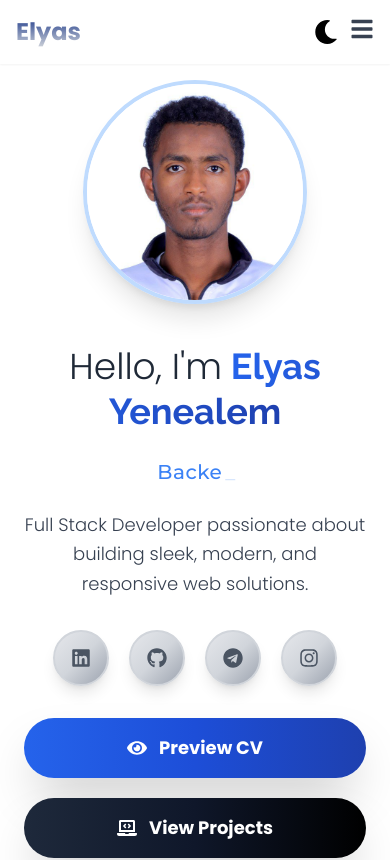
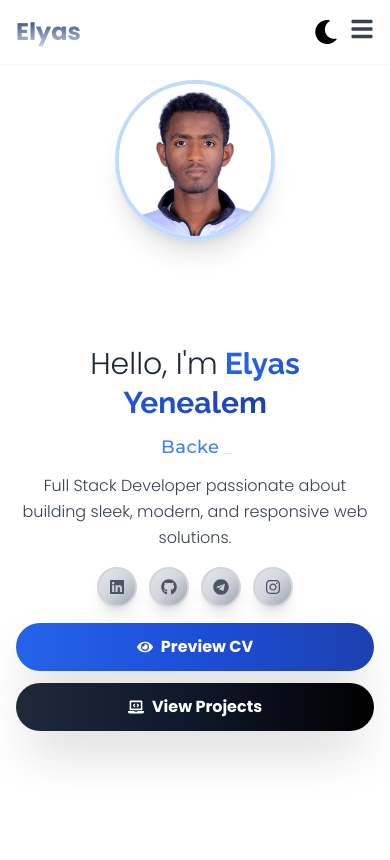
Before and after one commit to dopi95/My-Portfolio, a React (Vite) app in the folder frontend/: page / in a window 390 px wide. Shown: the top 860 px of the page. Built offline with nearby package versions, Linux system fonts and the light colour scheme.

Commit message:
Update project buttons and optimize mobile hero layout

```diff
--- a/frontend/src/components/Main.jsx
+++ b/frontend/src/components/Main.jsx
@@ -81,7 +81,7 @@ const Main = () => {
   return (
     <motion.section
       id="home"
-      className="min-h-screen flex flex-col-reverse md:flex-row items-center gap-6 md:gap-10 px-6 py-20 bg-white dark:bg-gray-900 text-gray-800 dark:text-gray-100"
+      className="min-h-screen flex flex-col-reverse md:flex-row items-center gap-4 md:gap-10 px-4 pt-20 pb-8 sm:pt-24 sm:pb-12 md:pt-32 md:pb-20 bg-white dark:bg-gray-900 text-gray-800 dark:text-gray-100"
       initial="hidden"
       animate="visible"
       variants={containerVariants}
@@ -92,14 +92,14 @@ const Main = () => {
         variants={textVariants}
       >
         <motion.h1
-          className="text-4xl sm:text-5xl md:text-6xl font-heading font-bold text-blue-600 dark:text-blue-400 mb-6 leading-tight"
+          className="text-3xl sm:text-4xl md:text-6xl font-heading font-bold text-blue-600 dark:text-blue-400 mb-3 sm:mb-6 leading-tight"
           variants={textVariants}
         >
           <span className="bg-white dark:bg-gray-900 text-gray-800 dark:text-gray-100 font-sans font-light">Hello, I'm</span> <span className="bg-gradient-to-r from-blue-600 to-blue-800 bg-clip-text text-transparent">Elyas Yenealem</span>
         </motion.h1>
 
         <motion.h3
-          className="text-xl sm:text-2xl md:text-3xl font-display font-medium mb-6 text-blue-500 dark:text-blue-300 tracking-wide"
+          className="text-lg sm:text-xl md:text-3xl font-display font-medium mb-3 sm:mb-6 text-blue-500 dark:text-blue-300 tracking-wide"
           variants={textVariants}
         >
           <Typewriter
@@ -114,7 +114,7 @@ const Main = () => {
         </motion.h3>
 
         <motion.p
-          className="max-w-xl mx-auto md:mx-0 text-lg sm:text-xl mb-8 leading-relaxed font-sans text-gray-700 dark:text-gray-300 font-light"
+          className="max-w-xl mx-auto md:mx-0 text-base sm:text-lg md:text-xl mb-4 sm:mb-8 leading-relaxed font-sans text-gray-700 dark:text-gray-300 font-light"
           variants={textVariants}
         >
           Full Stack Developer passionate about building sleek, modern, and responsive web solutions.
@@ -122,7 +122,7 @@ const Main = () => {
 
         {/* Social Icons */}
         <motion.div
-          className="flex justify-center md:justify-start gap-5 mb-8"
+          className="flex justify-center md:justify-start gap-3 sm:gap-5 mb-4 sm:mb-8"
           variants={textVariants}
         >
           {[
@@ -135,7 +135,7 @@ const Main = () => {
               key={i}
               href={href}
               target="_blank"
-              className="relative w-14 h-14 flex items-center justify-center rounded-full bg-gradient-to-br from-gray-200 via-gray-300 to-gray-400 dark:from-gray-600 dark:via-gray-700 dark:to-gray-800 text-gray-600 dark:text-gray-300 hover:from-blue-200 hover:via-blue-300 hover:to-blue-400 dark:hover:from-blue-400 dark:hover:via-blue-500 dark:hover:to-blue-600 hover:text-blue-700 dark:hover:text-white shadow-lg hover:shadow-2xl transition-all duration-500 border-2 border-gray-300 dark:border-gray-500 hover:border-blue-300 dark:hover:border-blue-400 group overflow-hidden"
+              className="relative w-10 h-10 sm:w-14 sm:h-14 flex items-center justify-center rounded-full bg-gradient-to-br from-gray-200 via-gray-300 to-gray-400 dark:from-gray-600 dark:via-gray-700 dark:to-gray-800 text-gray-600 dark:text-gray-300 hover:from-blue-200 hover:via-blue-300 hover:to-blue-400 dark:hover:from-blue-400 dark:hover:via-blue-500 dark:hover:to-blue-600 hover:text-blue-700 dark:hover:text-white shadow-lg hover:shadow-2xl transition-all duration-500 border-2 border-gray-300 dark:border-gray-500 hover:border-blue-300 dark:hover:border-blue-400 group overflow-hidden"
               aria-label="Social Icon"
               whileHover={{
                 y: -8,
@@ -162,19 +162,19 @@ const Main = () => {
                 }}
                 transition={{ duration: 3, repeat: Infinity, ease: "linear" }}
               />
-              <span className="text-xl relative z-10 group-hover:scale-110 transition-transform duration-300">{icon}</span>
+              <span className="text-base sm:text-xl relative z-10 group-hover:scale-110 transition-transform duration-300">{icon}</span>
             </motion.a>
           ))}
         </motion.div>
 
         {/* Buttons */}
         <motion.div
-          className="flex flex-col sm:flex-row gap-5 justify-center md:justify-start"
+          className="flex flex-col sm:flex-row gap-3 sm:gap-5 justify-center md:justify-start"
           variants={textVariants}
         >
           <motion.button
             onClick={() => window.open(mycv, '_blank')}
-            className="relative overflow-hidden flex items-center justify-center gap-3 bg-gradient-to-r from-blue-600 via-blue-700 to-blue-800 text-white px-10 py-4 rounded-full font-bold text-lg shadow-2xl hover:shadow-blue-500/25 transition-all duration-500 group"
+            className="relative overflow-hidden flex items-center justify-center gap-2 sm:gap-3 bg-gradient-to-r from-blue-600 via-blue-700 to-blue-800 text-white px-6 sm:px-10 py-3 sm:py-4 rounded-full font-bold text-base sm:text-lg shadow-2xl hover:shadow-blue-500/25 transition-all duration-500 group"
             whileHover={{
               scale: 1.08,
               y: -4,
@@ -186,7 +186,7 @@ const Main = () => {
               className="absolute inset-0 bg-gradient-to-r from-blue-400 to-blue-600 opacity-0 group-hover:opacity-100 transition-opacity duration-500"
               initial={false}
             />
-            <FaEye className="text-xl relative z-10" />
+            <FaEye className="text-base sm:text-xl relative z-10" />
             <span className="relative z-10">Preview CV</span>
             <motion.div
               className="absolute inset-0 bg-white opacity-0 group-hover:opacity-10 transition-opacity duration-300"
@@ -195,7 +195,7 @@ const Main = () => {
           </motion.button>
           <motion.a
             href="#projects"
-            className="relative overflow-hidden flex items-center justify-center gap-3 bg-gradient-to-r from-slate-800 via-slate-900 to-black text-white px-10 py-4 rounded-full font-bold text-lg shadow-2xl hover:shadow-slate-500/25 transition-all duration-500 group"
+            className="relative overflow-hidden flex items-center justify-center gap-2 sm:gap-3 bg-gradient-to-r from-slate-800 via-slate-900 to-black text-white px-6 sm:px-10 py-3 sm:py-4 rounded-full font-bold text-base sm:text-lg shadow-2xl hover:shadow-slate-500/25 transition-all duration-500 group"
             whileHover={{
               scale: 1.08,
               y: -4,
@@ -207,7 +207,7 @@ const Main = () => {
               className="absolute inset-0 bg-gradient-to-r from-slate-600 to-slate-800 opacity-0 group-hover:opacity-100 transition-opacity duration-500"
               initial={false}
             />
-            <FaLaptopCode className="text-xl relative z-10" />
+            <FaLaptopCode className="text-base sm:text-xl relative z-10" />
             <span className="relative z-10">View Projects</span>
             <motion.div
               className="absolute inset-0 bg-white opacity-0 group-hover:opacity-10 transition-opacity duration-300"
@@ -219,13 +219,13 @@ const Main = () => {
 
       {/* Profile Image */}
       <motion.div
-        className="flex-1 flex justify-center mb-4 md:mb-0"
+        className="flex-1 flex justify-center mb-2 sm:mb-4 md:mb-0"
         variants={imageVariants}
       >
         <motion.img
           src={pp}
           alt="Elyas"
-          className="w-56 h-56 sm:w-64 sm:h-64 rounded-full object-cover shadow-xl border-4 border-blue-200"
+          className="w-40 h-40 sm:w-56 sm:h-56 md:w-64 md:h-64 rounded-full object-cover shadow-xl border-4 border-blue-200"
           whileHover={{ scale: 1.05 }}
         />
       </motion.div>
--- a/frontend/src/components/Projects.jsx
+++ b/frontend/src/components/Projects.jsx
@@ -222,9 +222,7 @@ const Projects = () => {
                       href={project.githubLink}
                       target="_blank"
                       rel="noopener noreferrer"
-                      className={`flex-1 flex items-center justify-center gap-2 px-4 py-2.5 border ${
-                        project.liveDemo ? "border-gray-800 dark:border-gray-300" : "border-blue-500"
-                      } text-gray-800 dark:text-gray-300 rounded-lg hover:bg-gray-800 hover:text-white dark:hover:bg-gray-300 dark:hover:text-gray-800 transition-colors duration-200`}
+                      className={`flex-1 flex items-center justify-center gap-2 px-3 py-2 border border-gray-300 dark:border-gray-600 text-gray-700 dark:text-gray-300 rounded-lg hover:bg-gray-100 dark:hover:bg-gray-700 transition-colors duration-200`}
                     >
                       <FaGithub className="text-lg" />
                       <span className="font-medium">View Code</span>
@@ -235,12 +233,12 @@ const Projects = () => {
                       href={project.liveDemo}
                       target="_blank"
                       rel="noopener noreferrer"
-                      className={`flex-1 flex items-center justify-center gap-2 px-4 py-2.5 bg-blue-500 hover:bg-blue-600 text-white rounded-lg transition-colors duration-200 shadow-md hover:shadow-lg ${
+                      className={`flex-1 flex items-center justify-center gap-2 px-3 py-2 bg-blue-500 hover:bg-blue-600 text-white rounded-lg transition-colors duration-200 ${
                         !project.githubLink ? "w-full" : ""
                       }`}
                     >
                       <FaExternalLinkAlt className="text-lg" />
-                      <span className="font-medium">Live Demo</span>
+                      <span className="font-medium">Live</span>
                     </a>
                   )}
                 </div>
```
